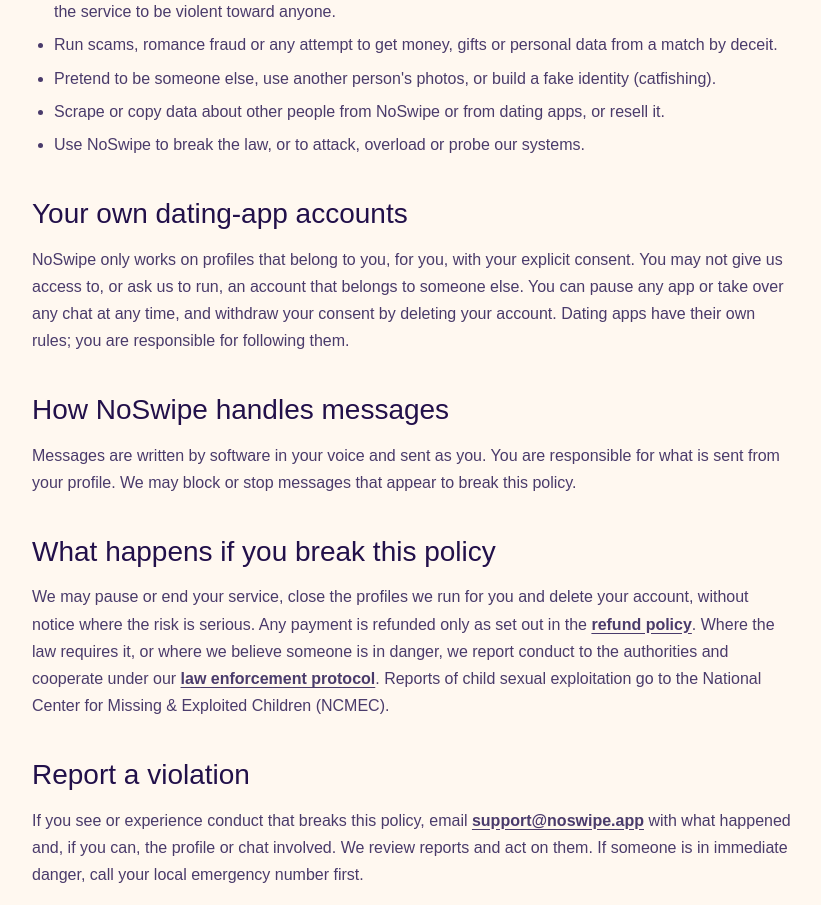
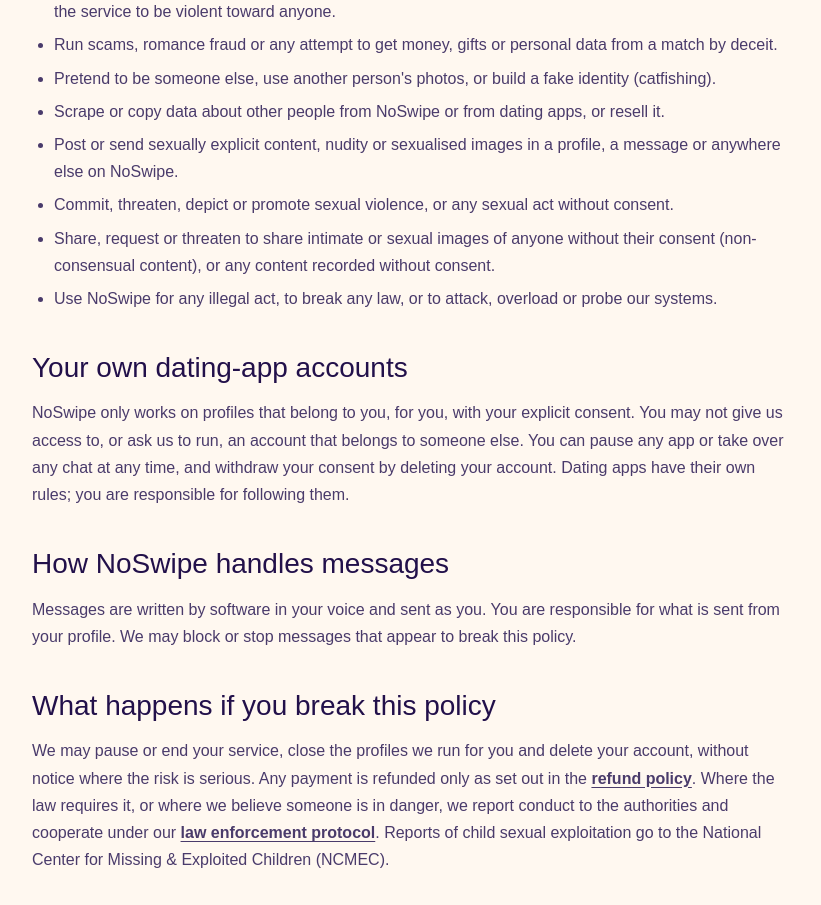
Before and after one commit to zulfkhar00/date-finder, a Next.js app: page /acceptable-use in a window 1280 px wide. Shown: the part 920-1825 px from the top of the page, without its empty margins (228-1049 px from the left). Built offline with nearby package versions, Linux system fonts and the light colour scheme; no server answers; a web font is replaced by a local one.

Commit message:
AUP: name sexually explicit content, sexual violence, non-consensual content and illegal acts explicitly (Stripe dating policy)

```diff
--- a/src/app/acceptable-use/page.tsx
+++ b/src/app/acceptable-use/page.tsx
@@ -19,7 +19,10 @@ export default function AcceptableUsePage() {
       <li>Run scams, romance fraud or any attempt to get money, gifts or personal data from a match by deceit.</li>
       <li>Pretend to be someone else, use another person&apos;s photos, or build a fake identity (catfishing).</li>
       <li>Scrape or copy data about other people from NoSwipe or from dating apps, or resell it.</li>
-      <li>Use NoSwipe to break the law, or to attack, overload or probe our systems.</li>
+      <li>Post or send sexually explicit content, nudity or sexualised images in a profile, a message or anywhere else on NoSwipe.</li>
+      <li>Commit, threaten, depict or promote sexual violence, or any sexual act without consent.</li>
+      <li>Share, request or threaten to share intimate or sexual images of anyone without their consent (non-consensual content), or any content recorded without consent.</li>
+      <li>Use NoSwipe for any illegal act, to break any law, or to attack, overload or probe our systems.</li>
     </ul>
     <h2>Your own dating-app accounts</h2>
     <p>NoSwipe only works on profiles that belong to you, for you, with your explicit consent. You may not give us access to, or ask us to run, an account that belongs to someone else. You can pause any app or take over any chat at any time, and withdraw your consent by deleting your account. Dating apps have their own rules; you are responsible for following them.</p>
```
